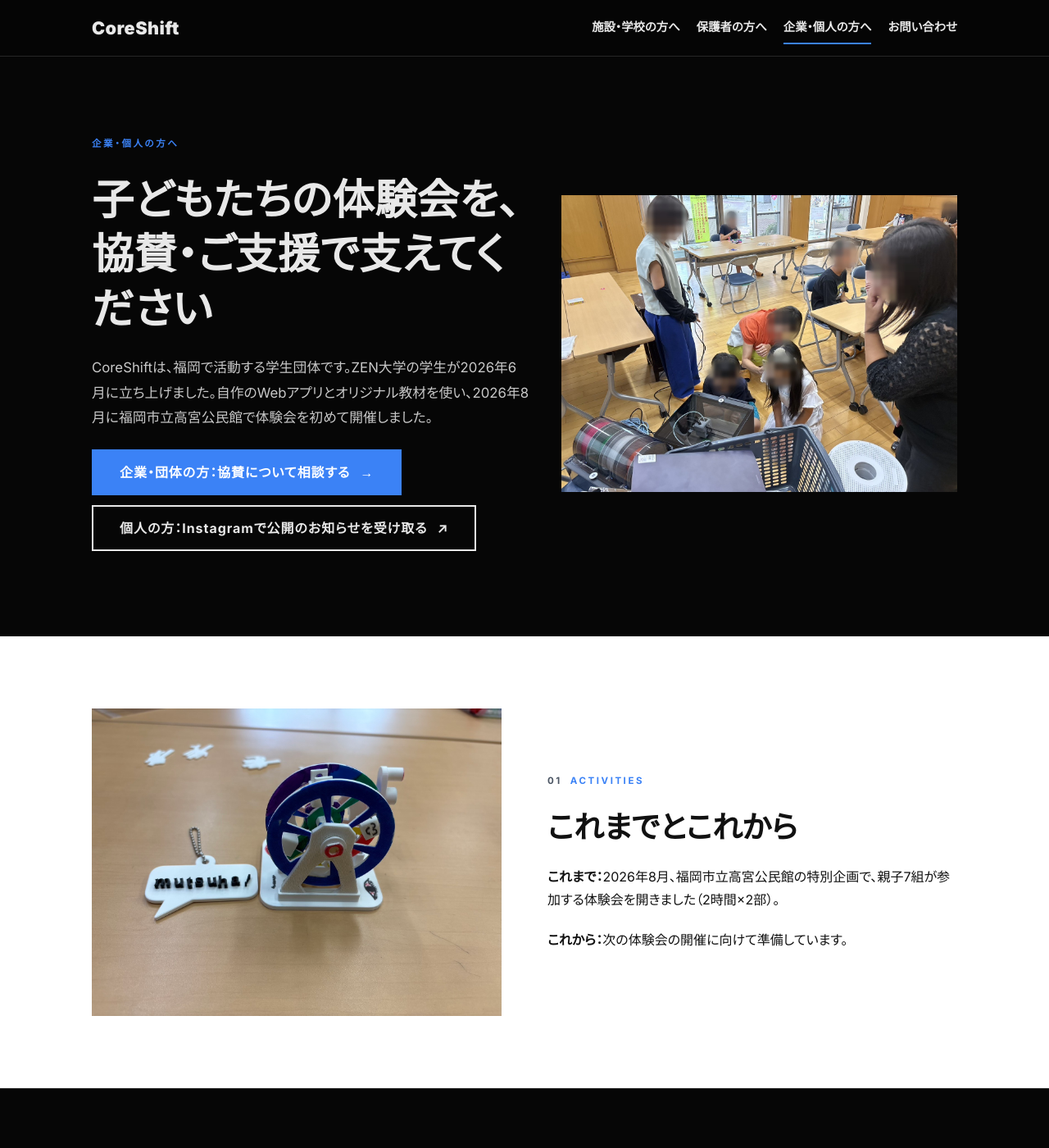
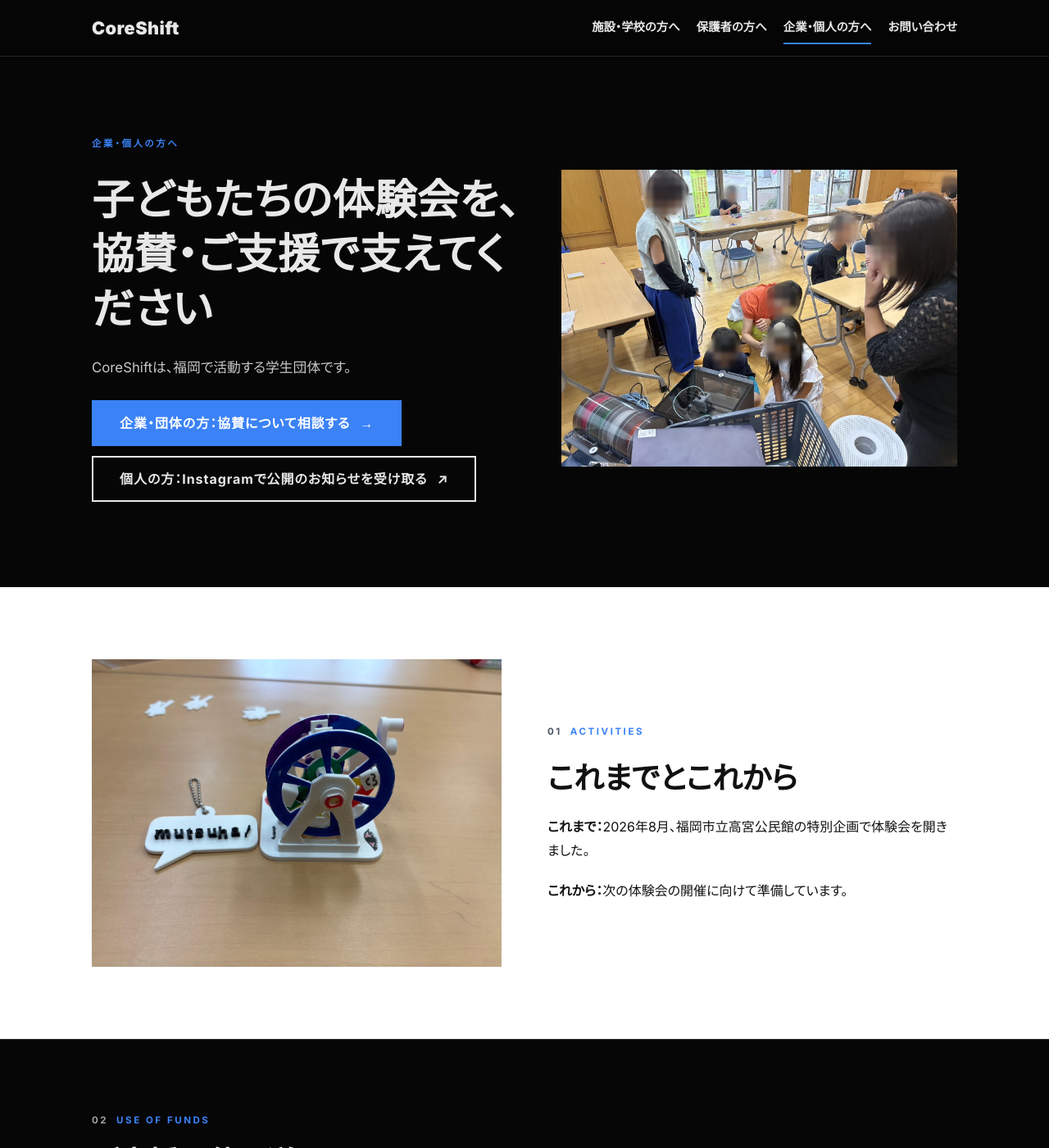
Before and after one commit to coreshiftforch/CoreShift-forchildren-web, a Jekyll site: the page built from coreshift-for-children/support/index.html, in a window 1280 px wide and 1400 px high. Shown: the whole window at 82% size. Built offline with Jekyll 4.4.1, drawn with Linux system fonts in a browser that asks for light colours; some of the changed text lies outside the part shown.

Commit message:
content: 詳しく書いたことをほかのページで繰り返さない
- 前回の体験会の詳細は施設・学校向けと活動レポートだけに。トップと企業・個人向けは日付と会場のみ、保護者向けの冒頭からは外す
- 団体の成り立ち（ZEN大学・設立）はトップの団体概要だけに
- micro:bit の説明は施設・学校向けだけに
- プロジェクトの説明文を施設・学校向けから外す（トップと保護者向けに残す）
- ROADMAP の進め方のきまりに方針と正本の場所を追記

Co-Authored-By: Claude Opus 5.5 <noreply@anthropic.com>

```diff
--- a/coreshift-for-children/index.html
+++ b/coreshift-for-children/index.html
@@ -13,7 +13,7 @@ logo_sub: "for children"
         <span class="eyebrow">保護者の方へ</span>
         <h1>自分で考えた形を、<br>3Dプリンターで作る体験会</h1>
         <p class="lead">CoreShift for children は、子どもたちが新しい技術を道具として使い、自分で考え、形にする力を育てるプロジェクトです。</p>
-        <p class="lead">ZEN大学の学生が立ち上げた学生団体 CoreShift が、小学生と保護者向けの体験会を、2026年8月に初めて開催しました（福岡市立高宮公民館の特別企画）。教育用の小さなコンピューター micro:bit を使ったプログラミングの体験会と、探究型プログラムも準備中です。</p>
+        <p class="lead">プログラミングの体験会と、探究型プログラムも準備中です。</p>
         <div class="btn-row">
           <a class="btn" href="https://www.instagram.com/coreshift.for_children/">Instagramを見る <span aria-hidden="true">↗</span></a>
           <a class="btn btn--ghost" href="/contact/?type=join">参加について質問する <span aria-hidden="true">→</span></a>
--- a/coreshift-for-children/support/index.html
+++ b/coreshift-for-children/support/index.html
@@ -10,7 +10,7 @@ nav: support
       <div class="hero-copy">
         <span class="eyebrow">企業・個人の方へ</span>
         <h1>子どもたちの体験会を、協賛・ご支援で支えてください</h1>
-        <p class="lead">CoreShiftは、福岡で活動する学生団体です。ZEN大学の学生が2026年6月に立ち上げました。自作のWebアプリとオリジナル教材を使い、2026年8月に福岡市立高宮公民館で体験会を初めて開催しました。</p>
+        <p class="lead">CoreShiftは、福岡で活動する学生団体です。</p>
         <div class="btn-row">
           <a class="btn" href="/contact/?type=sponsor">企業・団体の方：協賛について相談する <span aria-hidden="true">→</span></a>
           <a class="btn btn--ghost" href="https://www.instagram.com/coreshift.for_children/">個人の方：Instagramで公開のお知らせを受け取る <span aria-hidden="true">↗</span></a>
@@ -28,7 +28,7 @@ nav: support
       <div class="stack">
         <span class="eyebrow"><b>01</b>Activities</span>
         <h2>これまでとこれから</h2>
-        <p><b>これまで：</b>2026年8月、福岡市立高宮公民館の特別企画で、親子7組が参加する体験会を開きました（2時間×2部）。</p>
+        <p><b>これまで：</b>2026年8月、福岡市立高宮公民館の特別企画で体験会を開きました。</p>
         <p><b>これから：</b>次の体験会の開催に向けて準備しています。</p>
       </div>
     </div>
@@ -43,7 +43,7 @@ nav: support
       <ul class="funds">
         <li><svg viewBox="0 0 24 24" width="36" height="36" fill="none" stroke="currentColor" stroke-width="1.8" stroke-linecap="round" stroke-linejoin="round" aria-hidden="true"><path d="M12 3 3 7.5v9L12 21l9-4.5v-9L12 3Z"/><path d="M3 7.5 12 12l9-4.5M12 12v9"/></svg><h3>3Dプリンターと材料</h3><p>フィラメント</p></li>
         <li><svg viewBox="0 0 24 24" width="36" height="36" fill="none" stroke="currentColor" stroke-width="1.8" stroke-linecap="round" stroke-linejoin="round" aria-hidden="true"><circle cx="9" cy="9" r="5"/><path d="M14.5 6.5a5 5 0 1 1-3 9.2"/><path d="M9 7v4M7 9h4"/></svg><h3>参加費を抑えるための補助</h3></li>
-        <li><svg viewBox="0 0 24 24" width="36" height="36" fill="none" stroke="currentColor" stroke-width="1.8" stroke-linecap="round" stroke-linejoin="round" aria-hidden="true"><rect x="3" y="4" width="18" height="12" rx="1.5"/><path d="M2 20h20M9.5 8.5 7 10.5l2.5 2M14.5 8.5l2.5 2-2.5 2"/></svg><h3>教材・Webアプリの開発</h3><p>準備中の、教育用の小さなコンピューター micro:bit を使ったプログラミング体験の教材を含む</p></li>
+        <li><svg viewBox="0 0 24 24" width="36" height="36" fill="none" stroke="currentColor" stroke-width="1.8" stroke-linecap="round" stroke-linejoin="round" aria-hidden="true"><rect x="3" y="4" width="18" height="12" rx="1.5"/><path d="M2 20h20M9.5 8.5 7 10.5l2.5 2M14.5 8.5l2.5 2-2.5 2"/></svg><h3>教材・Webアプリの開発</h3><p>準備中のプログラミング体験の教材を含む</p></li>
         <li><svg viewBox="0 0 24 24" width="36" height="36" fill="none" stroke="currentColor" stroke-width="1.8" stroke-linecap="round" stroke-linejoin="round" aria-hidden="true"><path d="M3 11v2a1 1 0 0 0 1 1h2l5 4V6L6 10H4a1 1 0 0 0-1 1Z"/><path d="M15.5 9a4 4 0 0 1 0 6M18.5 6.5a8 8 0 0 1 0 11"/></svg><h3>交通費・広報など団体の運営</h3></li>
       </ul>
       <div class="facts"><p>企業・個人を問わず、ご支援いただいた方に、随時活動報告と半年に一度ご支援の使い道をお届けします。</p><p>そして何よりも、子どもたちの成長が地域の未来をつくる力になることが、ご支援へのいちばんの還元だと考えています。</p></div>
--- a/for-organizations/index.html
+++ b/for-organizations/index.html
@@ -24,7 +24,6 @@ nav: orgs
       <div class="sec-head stack">
         <span class="eyebrow"><b>01</b>Program</span>
         <h2>体験会の内容</h2>
-        <p class="muted">CoreShift for children は、子どもたちが新しい技術を道具として使い、自分で考え、形にする力を育てるプロジェクトです。</p>
       </div>
       <div class="cards">
         <article class="card">
--- a/index.html
+++ b/index.html
@@ -61,7 +61,7 @@ google_verification: true
       <div class="stack">
         <span class="eyebrow"><b>02</b>Activities</span>
         <h2>これまでの活動</h2>
-        <p>2026年8月、福岡市立高宮公民館の特別企画で講師を担当しました（2時間×2部、親子7組が参加）。子どもたちは、自分でデザインしたネームプレートを3Dプリンターで作り、からくりおもちゃを組み立てました。からくりおもちゃは当日に持ち帰りました。</p>
+        <p>2026年8月、福岡市立高宮公民館の特別企画で講師を担当しました。</p>
         <a class="text-link" href="/coreshift-for-children/event01_takamiya/">活動レポートを見る <span aria-hidden="true">→</span></a>
       </div>
     </div>
```
Also changed, not shown: docs/ROADMAP.md (+6 -0 lines).
